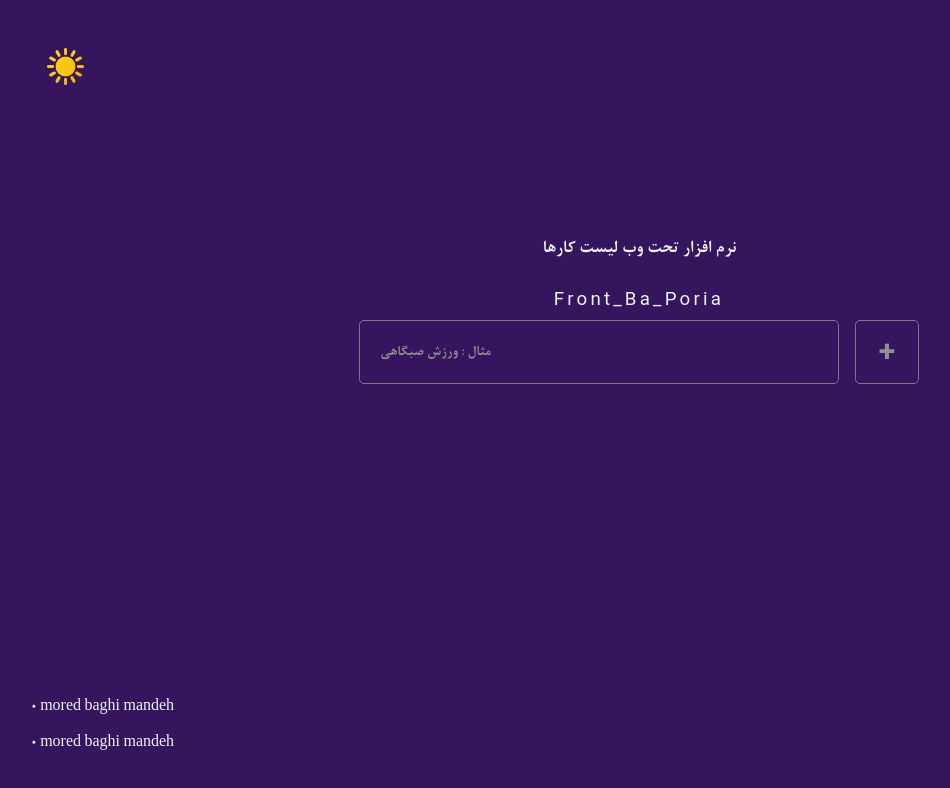
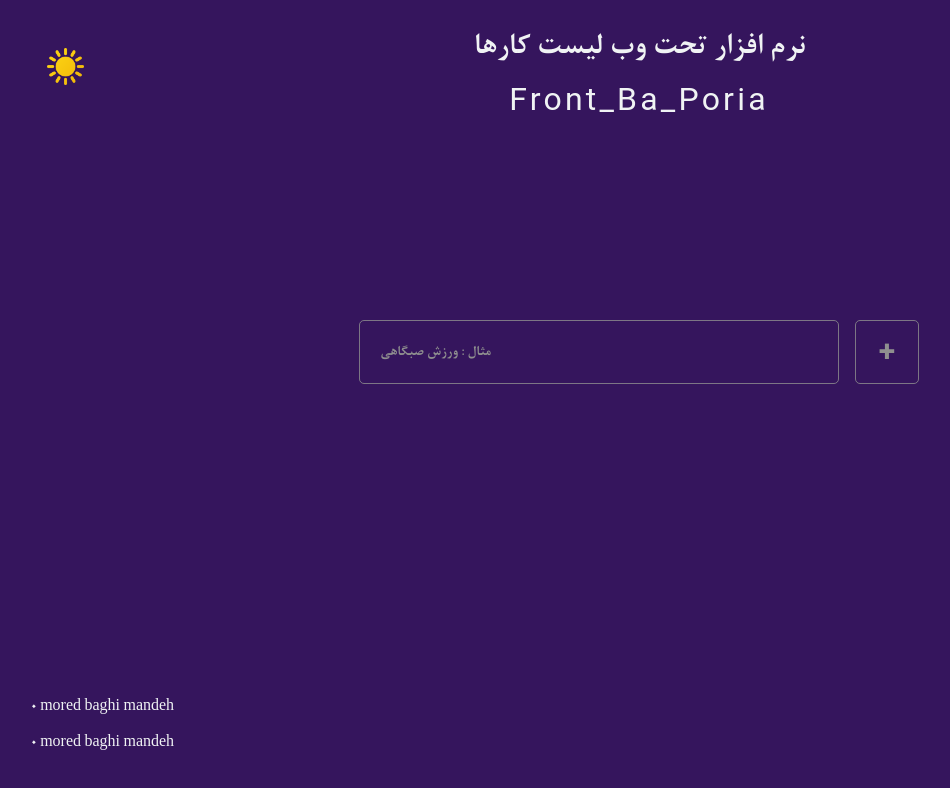
Before and after one commit to Front-With-poria/Todo-App-Pro-jS, a plain HTML site: page Todos pro js/Index.html in a window 1280 px wide. Shown: the whole page, without its empty margins (1-951 px from the left). Drawn offline with nearby package versions, Linux system fonts and the light colour scheme.

Commit message:
Update Style.css

```diff
--- a/Todos pro js/Style/Style.css
+++ b/Todos pro js/Style/Style.css
@@ -106,7 +106,8 @@ body {
     justify-content: space-between;
     align-items: center;
     min-height: 4rem;
-    max-height: 12rem;
+    max-height: 180rem;
+    overflow: auto;
     transition: all .5s ease-in;
 
 }
@@ -221,7 +222,8 @@ body {
     position: absolute;
     color: var(--item-text);
     font-weight: 400;
-    top: 15rem;
+    top: 2rem;
+    font-size: 2rem;
 
 }
 
@@ -230,11 +232,12 @@ body {
     color: var(--item-text);
     letter-spacing: .2rem;
     font-weight: 400;
-    top: 18rem;
+    top: 5rem;
     font-family: 'Roboto', sans-serif;
+    font-size: 2rem;
 }
 
-@keyframes anime {
+@keyframes anime {1
     0%{
         opacity : 1;
     }
@@ -250,8 +253,6 @@ body {
 .ClearTitle {
     color: #fff;
 }
-
-/* ........................animatoin textBox start....................... */
 
 
 .text__span {
@@ -396,12 +397,6 @@ body {
 }
 
 
-
-/* ........................animatoin textBox End....................... */
-
-/* ........................animatoin ButtonPus Start....................... */
-
-
 .btn-span {
     padding: 10px 10px;
     width: 4rem;
@@ -496,5 +491,3 @@ body {
     transition: transform 0.2s;
     transition-delay: 0.4s;
   }
-
-  /* ........................animatoin ButtonPus End....................... */
```
